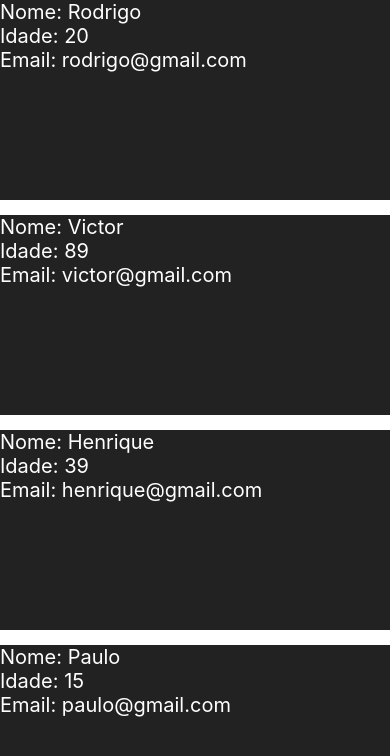
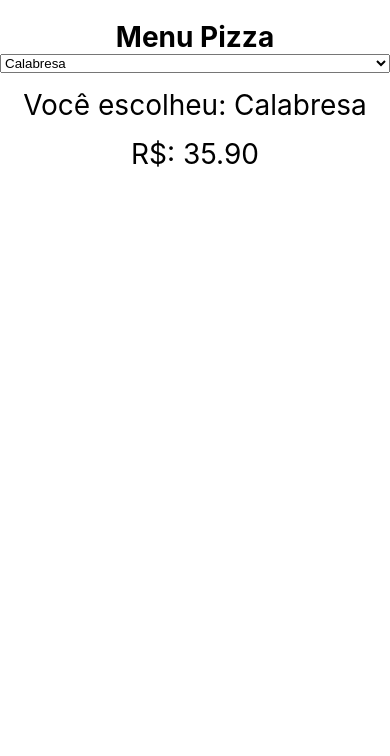
Before and after one commit to Ohodrax/react-native-course, a React Native app: screen / in a window 390 px wide. Shown: the top 756 px of the page. Built offline with nearby package versions, Linux system fonts and the light colour scheme.

Commit message:
Aula 26 - Picker com arrayMap

```diff
--- a/App.js
+++ b/App.js
@@ -1,28 +1,42 @@
 import React, { Component } from "react";
-import { View, Text, StyleSheet, FlatList } from 'react-native';
+import { View, Text, StyleSheet } from 'react-native';
 
-import Pessoas from './src/Pessoas';
+import { Picker } from "@react-native-picker/picker";
 
 export default class App extends Component{
 
-  constructor(props) {
+  constructor(props){
     super(props);
 
     this.state = {
-      feed: [
-        {id: '1', nome: 'Rodrigo', idade: 20, email: 'rodrigo@gmail.com'},
-        {id: '2', nome: 'Victor', idade: 89, email: 'victor@gmail.com'},
-        {id: '3', nome: 'Henrique', idade: 39, email: 'henrique@gmail.com'},
-        {id: '4', nome: 'Paulo', idade: 15, email: 'paulo@gmail.com'},
-        {id: '5', nome: 'Jose', idade: 75, email: 'jose@gmail.com'},
+      pizza: 0,
+      pizzas: [
+        {key: 1, nome: 'Calabresa', valor: 35.90},
+        {key: 2, nome: 'Bauru', valor: 50},
+        {key: 3, nome: '4 Queijos', valor: 45.50},
+        {key: 3, nome: 'Portuguesa', valor: 65.90},
+        {key: 3, nome: 'Baiana', valor: 59.99},
       ]
-    };
+    }
   }
 
   render(){
+
+    let pizzasItem = this.state.pizzas.map( (v, k) => {
+      return <Picker.Item key={k} value={k} label={v.nome}/>
+    })
+
     return(
       <View style={styles.container}>
-        <FlatList data={this.state.feed} keyExtractor={(item) => item.id} renderItem={ ({item}) => <Pessoas data={item} /> }/>
+        <Text style={styles.logo}>Menu Pizza</Text>
+
+        <Picker selectedValue={this.state.pizza} onValueChange={ (itemValue, itemIndex) => this.setState({pizza: itemValue})} >
+          {pizzasItem}
+        </Picker>
+
+        <Text style={styles.pizzas}>Você escolheu: {this.state.pizzas[this.state.pizza].nome}</Text>
+        <Text style={styles.pizzas}>R$: {this.state.pizzas[this.state.pizza].valor.toFixed(2)}</Text>
+
       </View>
     );
   }
@@ -31,6 +45,17 @@
 
 const styles = StyleSheet.create({
   container: {
-    flex: 1
+    flex: 1,
+    marginTop: 20
+  },
+  logo: {
+    textAlign: 'center',
+    fontSize: 28,
+    fontWeight: 'bold'
+  },
+  pizzas: {
+    marginTop: 15,
+    fontSize: 28,
+    textAlign: 'center'
   }
 })
--- a/package.json
+++ b/package.json
@@ -10,6 +10,7 @@
     "test": "jest"
   },
   "dependencies": {
+    "@react-native-picker/picker": "^2.5.1",
     "react": "18.2.0",
     "react-native": "0.72.6"
   },
```
Also changed, not shown: 2 other files (tests, documents, lock files or other folders).
